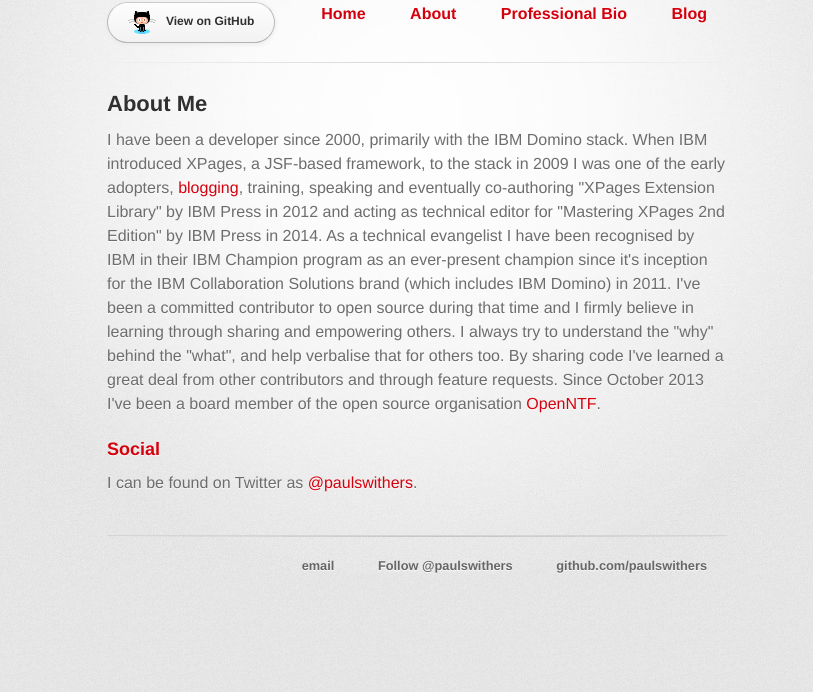
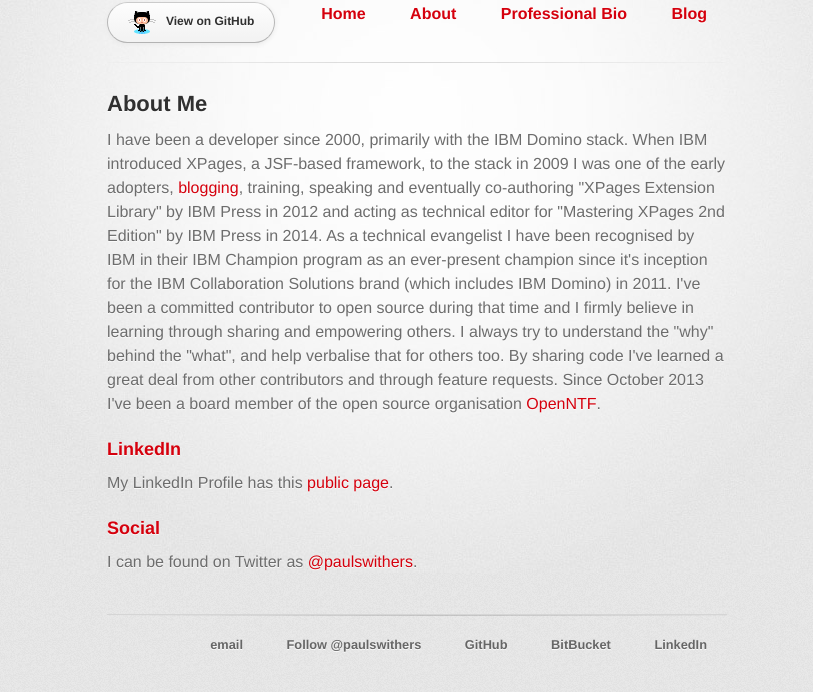
Before and after one commit to paulswithers/paulswithers.github.io, a Jekyll site: the page built from about/index.html, in a window 1280 px wide. Shown: the top 692 px of the page, without its empty margins (223-1036 px from the left). Built offline with Jekyll 4.4.1, drawn with Linux system fonts in a browser that asks for light colours; some web fonts are replaced; comment, search, counter and statistics services are not loaded.

Commit message:
Amendments for links

```diff
--- a/_layouts/default.html
+++ b/_layouts/default.html
@@ -37,7 +37,9 @@
 			<ul>
 				<li><a href="mailto:paulswithers@hotmail.co.uk">email</a></li>
 				<li><a href="https://twitter.com/paulswithers" class="twitter-follow-button" data-show-count="false">Follow @paulswithers</a><script async src="//platform.twitter.com/widgets.js" charset="utf-8"></script></li>
-				<li><a href="https://github.com/paulswithers">github.com/paulswithers</a></li>
+				<li><a href="https://github.com/paulswithers">GitHub</a></li>
+				<li><a href="https://bitbucket.org/paulswithers/">BitBucket</a></li>
+				<li><a href="https://www.linkedin.com/in/paulswithers">LinkedIn</a></li>
 			</ul>
 		</footer>
 	  </div>
--- a/about/index.html
+++ b/about/index.html
@@ -8,6 +8,11 @@
 <p>I have been a developer since 2000, primarily with the IBM Domino stack. When IBM introduced XPages, a JSF-based framework, to the stack in 2009 I was one of the early adopters, <a href="http://http://www.intec.co.uk/blog/">blogging</a>, training, speaking and eventually co-authoring "XPages Extension Library" by IBM Press in 2012 and acting as technical editor for "Mastering XPages 2nd Edition" by IBM Press in 2014. As a technical evangelist I have been recognised by IBM in their IBM Champion program as an ever-present champion since it's inception for the IBM Collaboration Solutions brand (which includes IBM Domino) in 2011. I've been a committed contributor to open source during that time and I firmly believe in learning through sharing and empowering others. I always try to understand the "why" behind the "what", and help verbalise that for others too. By sharing code I've learned a great deal from other contributors and through feature requests. Since October 2013 I've been a board member of the open source organisation <a href="https://openntf.org/main.nsf">OpenNTF</a>.</p>
 
 <h3>
+<a id="linkedin" class="anchor" href="#linkedin" aria-hidden="true"><span aria-hidden="true" class="octicon octicon-link"></span></a>LinkedIn</h3>
+
+<p>My LinkedIn Profile has this <a href="https://www.linkedin.com/in/paulswithers">public page</a>.</p>
+
+<h3>
 <a id="social" class="anchor" href="#social" aria-hidden="true"><span aria-hidden="true" class="octicon octicon-link"></span></a>Social</h3>
 
 <p>I can be found on Twitter as <a href="https://twitter.com/paulswithers">@paulswithers</a>.</p>
```
